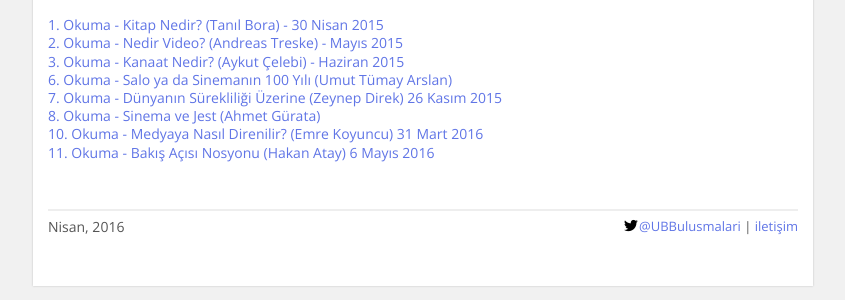
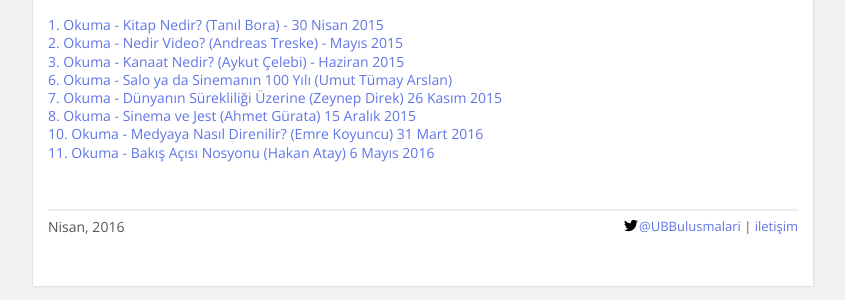
Before and after one commit to ulusbakerbulusmalari/ulusbakerbulusmalari.com, a Jekyll site: the page built from index.html, in a window 1280 px wide. Shown: the part 541-841 px from the top of the page, without its empty margins (217-1062 px from the left). Built offline with Jekyll 4.4.1, drawn with Linux system fonts in a browser that asks for light colours; nearby versions of some CDN libraries; Markdown is read by kramdown in place of the engine named in the settings.

Commit message:
Update index.html

```diff
--- a/index.html
+++ b/index.html
@@ -39,7 +39,7 @@ layout: default
   <a href="http://kentinsesi.tv/?p=1660">7. Okuma - Dünyanın Sürekliliği Üzerine (Zeynep Direk) 26 Kasım 2015</a>
 </div>
 <div>
-  <a href="okumalar/okuma8.html">8. Okuma - Sinema ve Jest (Ahmet Gürata)</a>
+  <a href="okumalar/okuma8.html">8. Okuma - Sinema ve Jest (Ahmet Gürata) 15 Aralık 2015</a>
 </div>
 <div>
   <a href="okumalar/okuma10.html">10. Okuma - Medyaya Nasıl Direnilir? (Emre Koyuncu) 31 Mart 2016</a>
```
